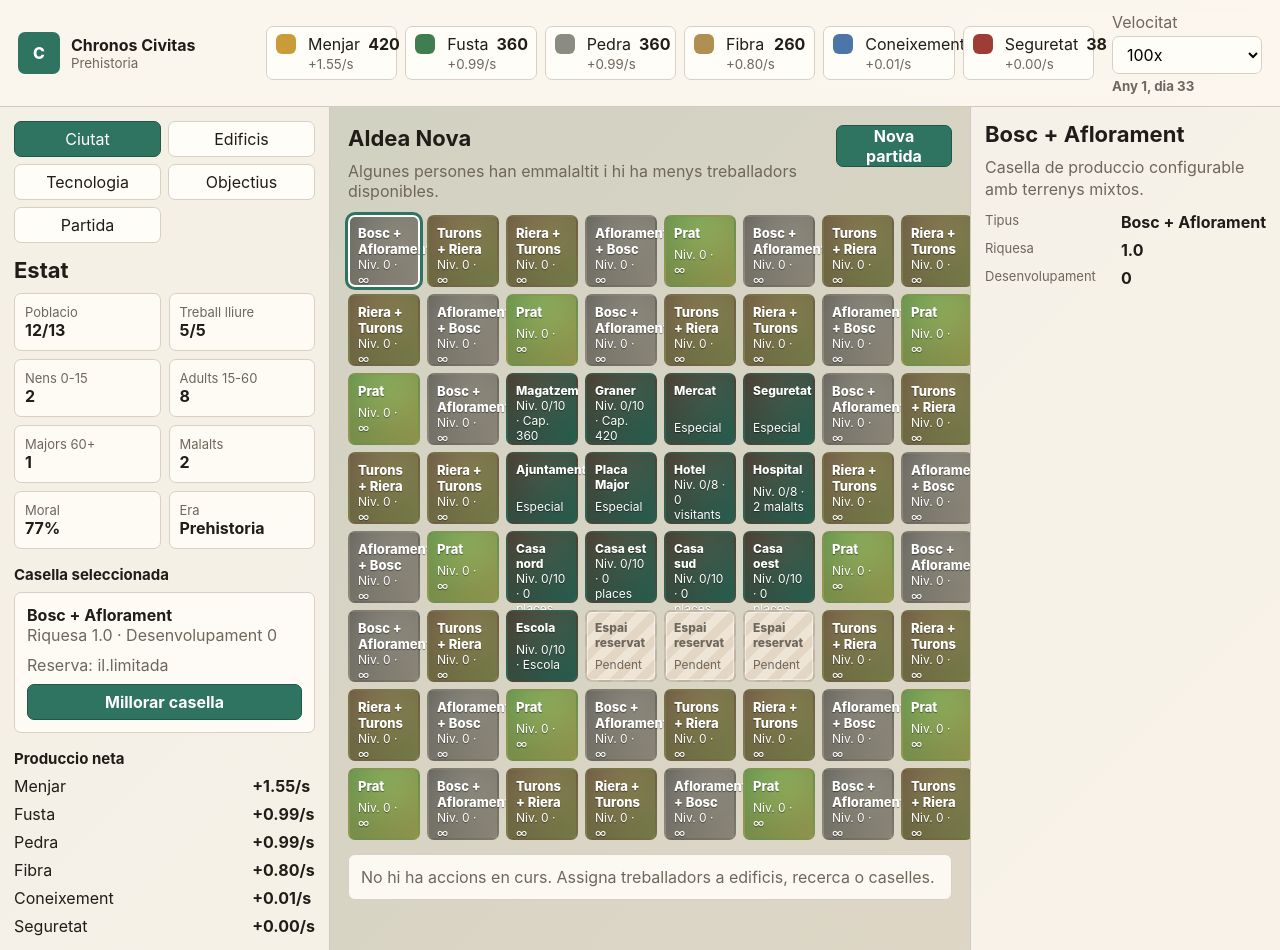
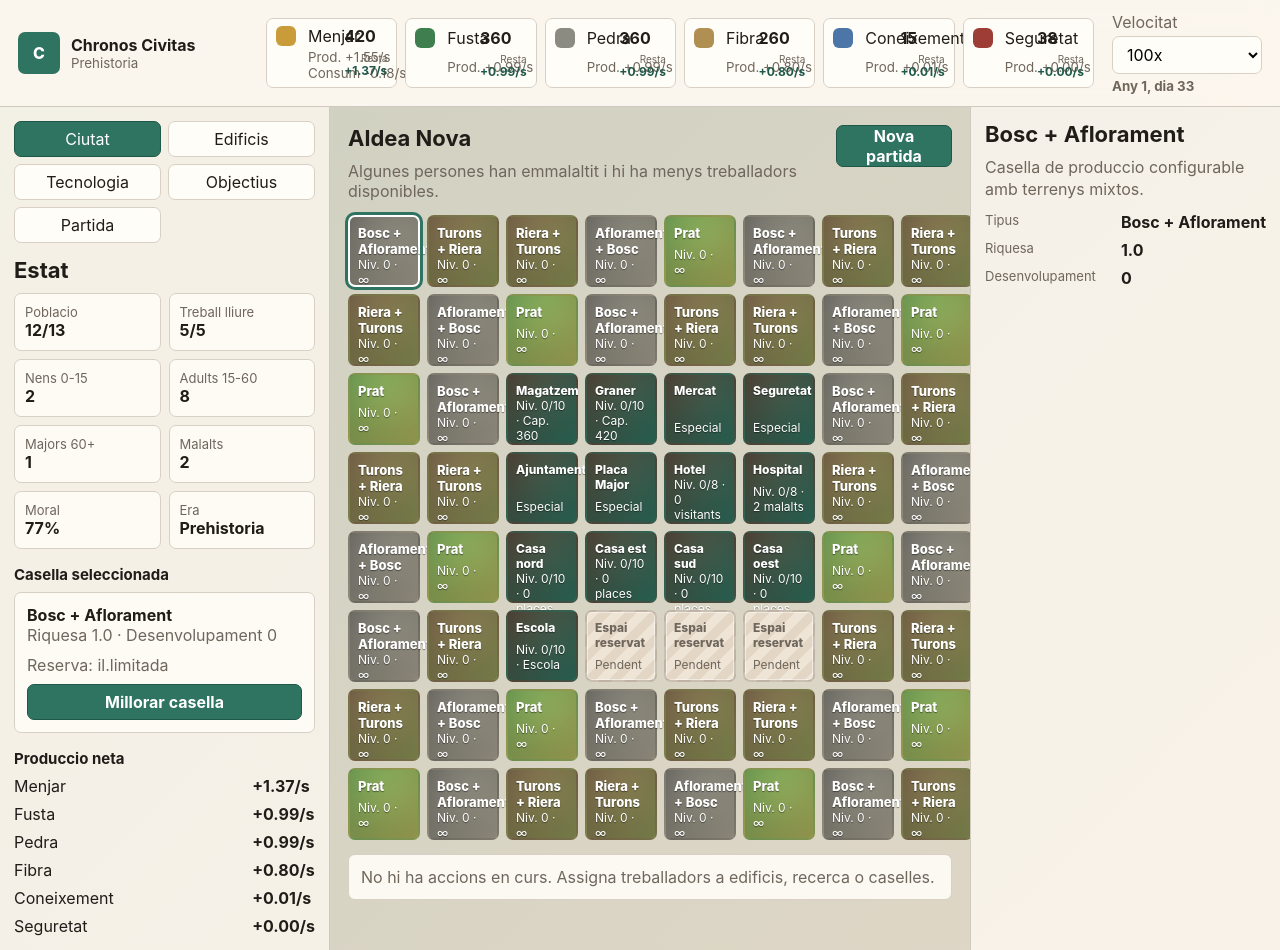
Before and after one commit to agenciaautomatitzacionspirineu/GIT, a PHP site: page / in a window 1280 px wide. Run offline with PHP 8.4, Linux system fonts and the light colour scheme.

Commit message:
Update food consumption and resource flow UI

```diff
--- a/assets/css/styles.css
+++ b/assets/css/styles.css
@@ -104,9 +104,9 @@ button:disabled {
 }
 
 .resource-pill {
-  min-height: 48px;
+  min-height: 58px;
   display: grid;
-  grid-template-columns: 24px 1fr auto;
+  grid-template-columns: 24px minmax(0, 1fr) auto;
   gap: 4px 8px;
   align-items: center;
   padding: 7px 9px;
@@ -115,9 +115,47 @@ button:disabled {
   background: #fffdf8;
 }
 
-.resource-pill small {
-  grid-column: 2 / 4;
+.resource-pill > strong {
+  grid-column: 3;
+  grid-row: 1;
+}
+
+.resource-flow {
+  grid-column: 2;
+  display: grid;
+  gap: 2px;
+  min-width: 0;
+}
+
+.resource-flow small {
+  line-height: 1.05;
+  white-space: nowrap;
+}
+
+.resource-net {
+  grid-column: 3;
+  grid-row: 2;
+  display: grid;
+  justify-items: end;
+  gap: 2px;
   line-height: 1;
+}
+
+.resource-net small {
+  color: var(--muted);
+  font-size: 10px;
+}
+
+.resource-net strong {
+  font-size: 12px;
+}
+
+.resource-net.positive strong {
+  color: var(--accent-dark);
+}
+
+.resource-net.negative strong {
+  color: var(--danger);
 }
 
 .resource-icon {
--- a/assets/js/game-data.js
+++ b/assets/js/game-data.js
@@ -278,6 +278,8 @@ window.CIVITAS_DATA = {
       yearlyBirthRate: 0.045,
       yearlyDeathRate: 0.018,
       yearlyMigrationRate: 0.08,
+      adultFoodRate: 0.017,
+      dependentFoodMultiplier: 0.75,
       houseCapacityByLevel: [0, 8, 14, 22, 32, 44, 58, 72, 84, 94, 100]
     },
     hotel: {
--- a/assets/js/game-engine.js
+++ b/assets/js/game-engine.js
@@ -274,15 +274,34 @@ class GameEngine {
     return rates;
   }
 
+  foodConsumptionRate() {
+    const demographics = this.state.demographics || this.demographicsFromPopulation(this.state.population || 0);
+    const rules = this.data.configuration?.population || {};
+    const dependentFoodMultiplier = rules.dependentFoodMultiplier ?? 0.75;
+    const adultFoodRate = rules.adultFoodRate || 0.017;
+    const equivalentAdults =
+      (demographics.adults || 0) +
+      ((demographics.children || 0) + (demographics.elders || 0)) * dependentFoodMultiplier;
+    const foodUseMultiplier = this.buildingEffect("foodUseMultiplier");
+    return equivalentAdults * adultFoodRate * this.state.difficultyRules.consumption * (1 + foodUseMultiplier);
+  }
+
+  resourceFlows() {
+    const production = this.productionRates();
+    const consumption = { food: this.foodConsumptionRate() };
+    const net = { ...production };
+    net.food = (net.food || 0) - consumption.food;
+
+    const hotelExchange = this.state.hotel.exchange || 0;
+    net.knowledge = (net.knowledge || 0) + hotelExchange * 0.45;
+    net.fiber = (net.fiber || 0) + hotelExchange * 0.25;
+    net.food = (net.food || 0) + hotelExchange * 0.12;
+
+    return { production, consumption, net };
+  }
+
   produce(seconds) {
-    const rates = this.productionRates();
-    const foodUseMultiplier = this.buildingEffect("foodUseMultiplier");
-    const foodConsumption = this.state.population * 0.017 * this.state.difficultyRules.consumption * (1 + foodUseMultiplier);
-    rates.food -= foodConsumption;
-    const hotelExchange = this.state.hotel.exchange || 0;
-    rates.knowledge += hotelExchange * 0.45;
-    rates.fiber += hotelExchange * 0.25;
-    rates.food += hotelExchange * 0.12;
+    const rates = this.resourceFlows().net;
 
     for (const [resource, rate] of Object.entries(rates)) {
       this.addResource(resource, rate * seconds);
--- a/assets/js/ui.js
+++ b/assets/js/ui.js
@@ -53,6 +53,10 @@ function fmtRate(value) {
   return `${sign}${value.toFixed(2)}/s`;
 }
 
+function fmtConsumptionRate(value) {
+  return `-${Math.abs(value).toFixed(2)}/s`;
+}
+
 function costText(cost) {
   return Object.entries(cost || {})
     .map(([key, value]) => `${window.CIVITAS_DATA.resources[key]?.label || key}: ${fmt(value)}`)
@@ -74,9 +78,36 @@ function specialTileDetails(tile, state) {
   return { title: tile.special.label, meta };
 }
 
+function resourceFlowHtml(key, flows) {
+  const net = flows.net[key] || 0;
+  const netClass = net >= 0 ? "positive" : "negative";
+  if (key === "food") {
+    return `
+      <span class="resource-flow">
+        <small>Prod. ${fmtRate(flows.production.food || 0)}</small>
+        <small>Consum ${fmtConsumptionRate(flows.consumption.food || 0)}</small>
+      </span>
+      <span class="resource-net ${netClass}">
+        <small>Resta</small>
+        <strong>${fmtRate(net)}</strong>
+      </span>
+    `;
+  }
+  return `
+    <span class="resource-flow">
+      <small>Prod. ${fmtRate(flows.production[key] || 0)}</small>
+    </span>
+    <span class="resource-net ${netClass}">
+      <small>Resta</small>
+      <strong>${fmtRate(net)}</strong>
+    </span>
+  `;
+}
+
 function render(state) {
   const era = engine.getEra();
-  const rates = engine.productionRates();
+  const flows = engine.resourceFlows();
+  const rates = flows.net;
   els.eraLabel.textContent = era.label;
   els.dateLabel.textContent = `Any ${state.calendar.year}, dia ${state.calendar.day}`;
   els.settlementName.textContent = state.name;
@@ -87,7 +118,7 @@ function render(state) {
       <span class="resource-icon ${resource.icon}"></span>
       <span>${resource.label}</span>
       <strong>${fmt(state.resources[key] || 0)}</strong>
-      <small>${fmtRate(rates[key] || 0)}</small>
+      ${resourceFlowHtml(key, flows)}
     </div>
   `).join("");
 
```
